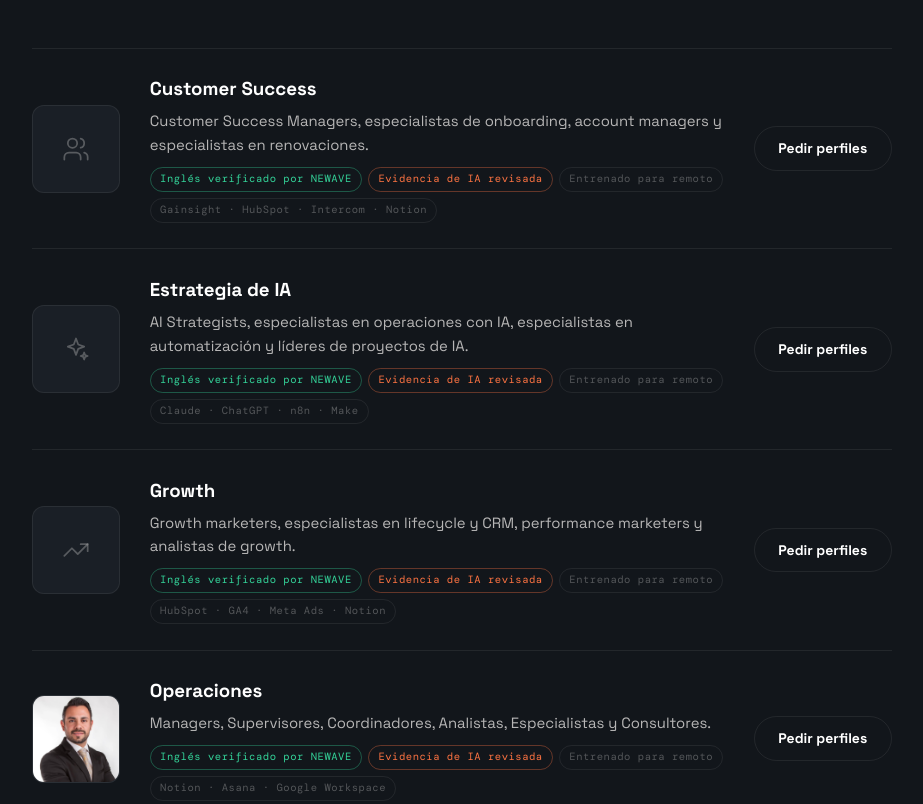
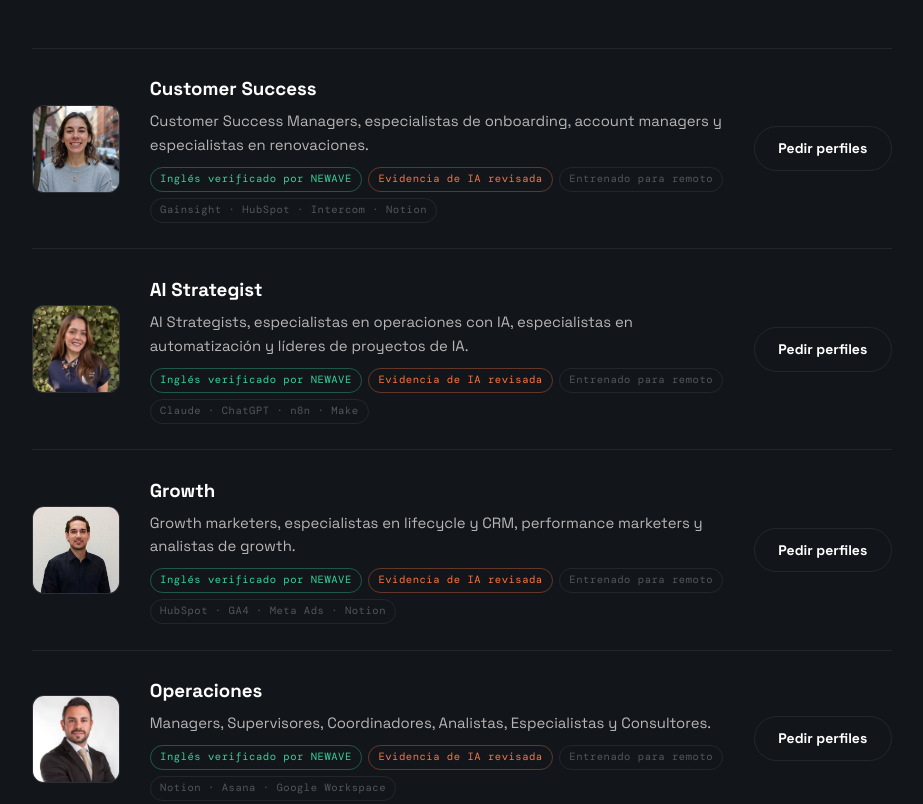
Before and after one commit to sanswbar/newavehire, a plain HTML site: page index-es.html in a window 1280 px wide. Shown: the part 3144-3948 px from the top of the page, without its empty margins (178-1101 px from the left). Drawn offline with nearby package versions, Linux system fonts and the light colour scheme.

Commit message:
feat: fotos en Customer Success, AI Strategist y Growth; nueva foto en Customer Service
Diana pasa a AI Strategist (EN y ES).

Co-Authored-By: Claude Opus 5.5 <noreply@anthropic.com>

```diff
--- a/index-es.html
+++ b/index-es.html
@@ -594,10 +594,7 @@
         <!-- TODO-CONFIRM-4: every role photo below appears to show a real person. Confirm consent for each, not only pamela/diana/ximena. -->
 
         <div class="talent-row" data-animate>
-          <!-- TODO-CONFIRM: image. Placeholder icon (existing .talent-thumb-placeholder class) until a role image is approved. Every existing role photo shows a person, so none was reused. -->
-          <div class="talent-thumb-placeholder" aria-hidden="true">
-            <svg width="28" height="28" viewBox="0 0 24 24" fill="none" stroke="currentColor" stroke-width="1.5" stroke-linecap="round" stroke-linejoin="round"><path d="M16 21v-2a4 4 0 0 0-4-4H6a4 4 0 0 0-4 4v2"/><circle cx="9" cy="7" r="4"/><path d="M22 21v-2a4 4 0 0 0-3-3.87"/><path d="M16 3.13a4 4 0 0 1 0 7.75"/></svg>
-          </div>
+          <img src="images/customer-success.jpg" alt="Customer Success" class="talent-thumb" width="593" height="593" loading="lazy" decoding="async" />
           <div class="talent-text">
             <h3>Customer Success</h3>
             <p>Customer Success Managers, especialistas de onboarding, account managers y especialistas en renovaciones.</p>
@@ -612,12 +609,9 @@
         </div>
 
         <div class="talent-row" data-animate data-delay="1">
-          <!-- TODO-CONFIRM: image. Placeholder icon (existing .talent-thumb-placeholder class) until a role image is approved. Every existing role photo shows a person, so none was reused. -->
-          <div class="talent-thumb-placeholder" aria-hidden="true">
-            <svg width="28" height="28" viewBox="0 0 24 24" fill="none" stroke="currentColor" stroke-width="1.5" stroke-linecap="round" stroke-linejoin="round"><path d="M12 3l1.9 5.1L19 10l-5.1 1.9L12 17l-1.9-5.1L5 10l5.1-1.9L12 3z"/><path d="M19 15l.8 2.2L22 18l-2.2.8L19 21l-.8-2.2L16 18l2.2-.8L19 15z"/></svg>
-          </div>
+          <img src="images/diana.jpg" alt="AI Strategist" class="talent-thumb" width="800" height="800" loading="lazy" decoding="async" />
           <div class="talent-text">
-            <h3>Estrategia de IA</h3>
+            <h3>AI Strategist</h3>
             <p>AI Strategists, especialistas en operaciones con IA, especialistas en automatización y líderes de proyectos de IA.</p>
             <div class="cert-badges">
               <span class="cert-badge cert-badge-en">Inglés verificado por NEWAVE</span>
@@ -630,10 +624,7 @@
         </div>
 
         <div class="talent-row" data-animate data-delay="2">
-          <!-- TODO-CONFIRM: image. Placeholder icon (existing .talent-thumb-placeholder class) until a role image is approved. Every existing role photo shows a person, so none was reused. -->
-          <div class="talent-thumb-placeholder" aria-hidden="true">
-            <svg width="28" height="28" viewBox="0 0 24 24" fill="none" stroke="currentColor" stroke-width="1.5" stroke-linecap="round" stroke-linejoin="round"><polyline points="22 7 13.5 15.5 8.5 10.5 2 17"/><polyline points="16 7 22 7 22 13"/></svg>
-          </div>
+          <img src="images/growth.jpg" alt="Growth" class="talent-thumb" width="339" height="339" loading="lazy" decoding="async" />
           <div class="talent-text">
             <h3>Growth</h3>
             <p>Growth marketers, especialistas en lifecycle y CRM, performance marketers y analistas de growth.</p>
@@ -694,8 +685,7 @@
         </div>
 
         <div class="talent-row" data-animate data-delay="3">
-          <!-- TODO-CONFIRM-4: if this is a real person, confirm consent. Do not swap the image. -->
-          <img src="images/diana.jpg" alt="Customer Service" class="talent-thumb" width="800" height="800" loading="lazy" decoding="async" />
+          <img src="images/customer-service.jpg" alt="Customer Service" class="talent-thumb" width="400" height="400" loading="lazy" decoding="async" />
           <div class="talent-text">
             <h3>Customer Service</h3>
             <p>Representantes, Agentes, Especialistas y Customer Success.</p>
```
Also changed, not shown: index.html (+5 -15 lines), images/customer-service.jpg (added), images/customer-success.jpg (added), images/growth.jpg (added).
